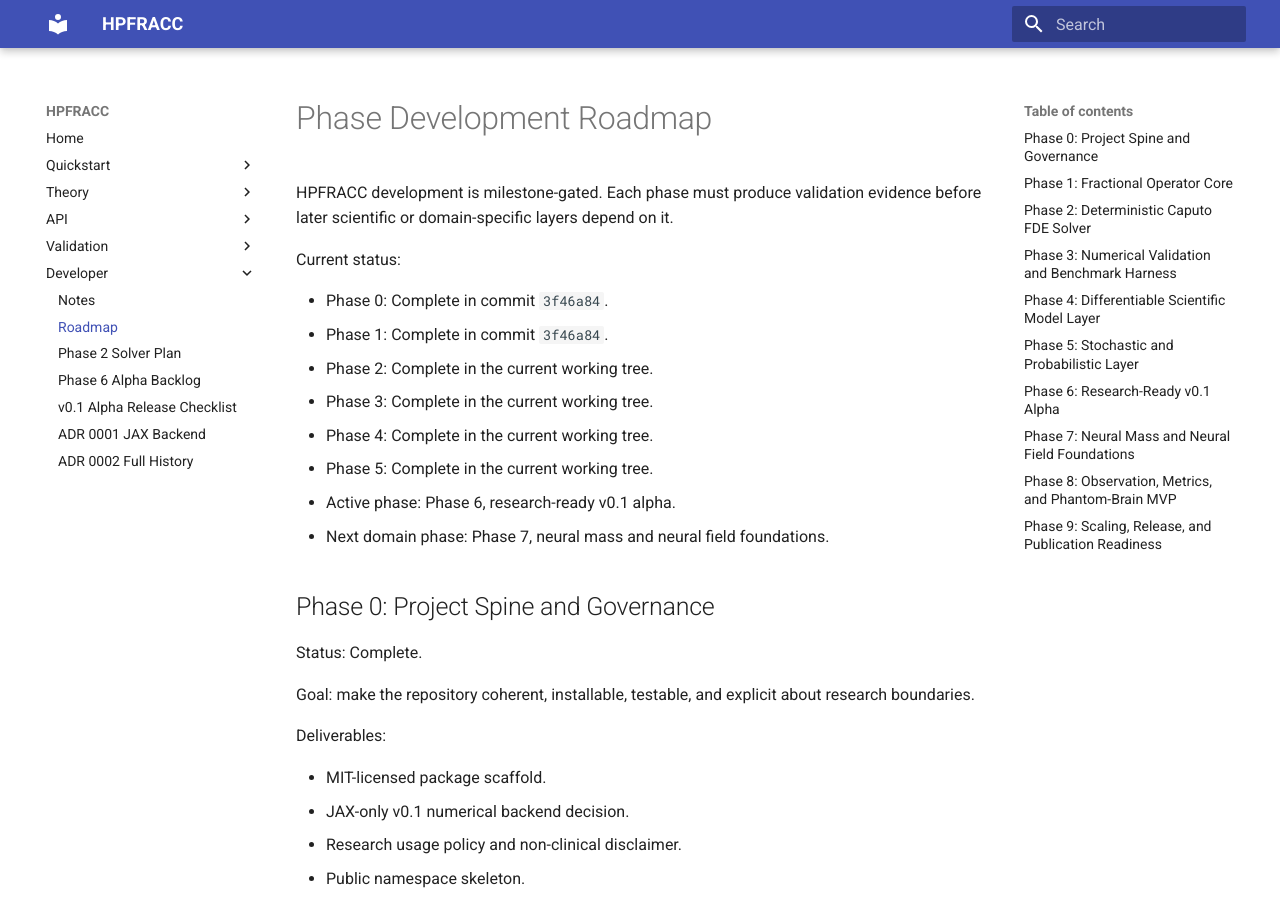
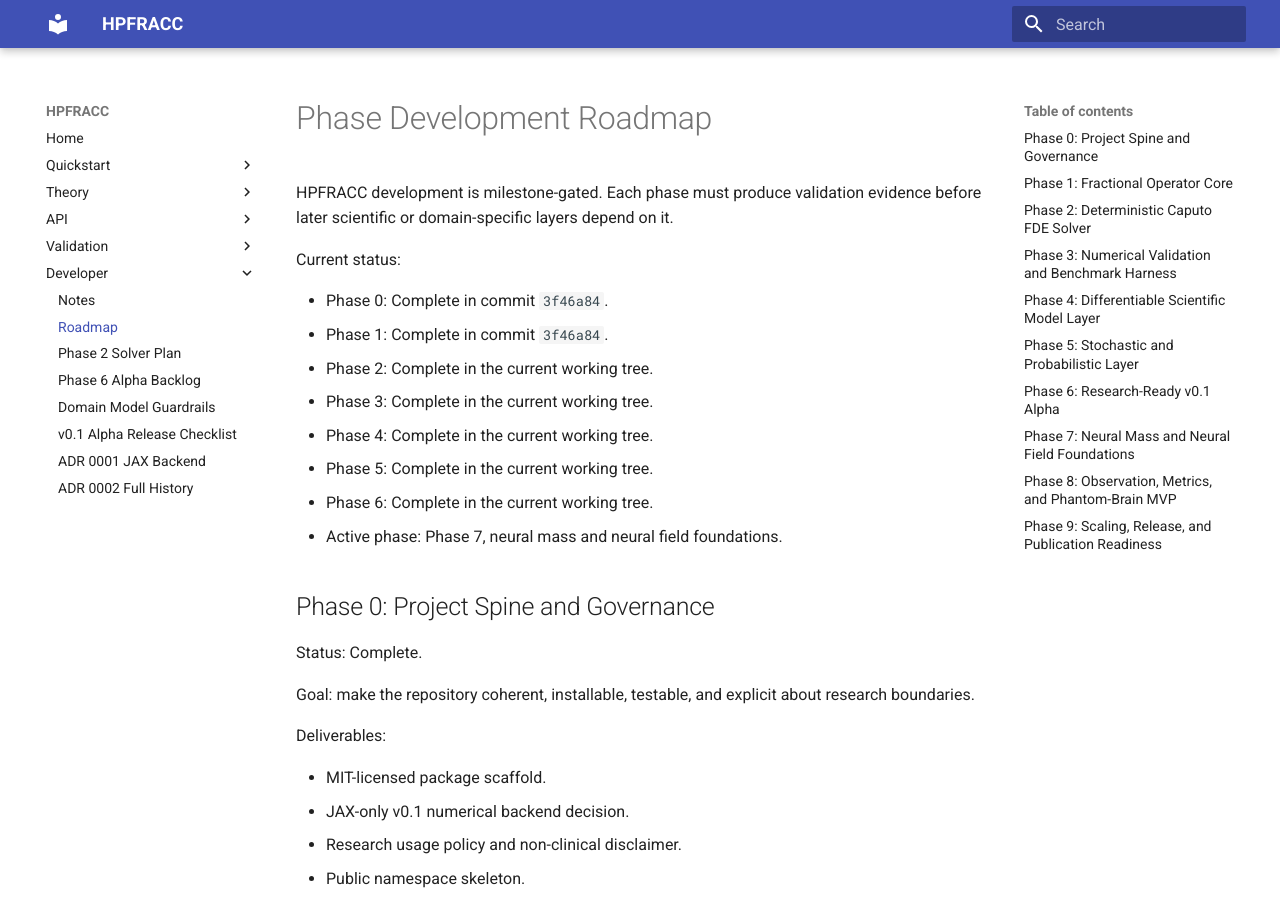
Before and after one commit to dave2k77/hpfracc, an MkDocs documentation site: the page built from docs/developer/roadmap.md, in a window 1280 px wide and 900 px high. Built offline with MkDocs 1.6.1 and Material for MkDocs 9.7.7, drawn with Linux system fonts in a browser that asks for light colours; some of the changed text lies outside the part shown.

Commit message:
docs: complete phase 6 guardrails

```diff
--- a/docs/developer/roadmap.md
+++ b/docs/developer/roadmap.md
@@ -11,8 +11,8 @@ Current status:
 - Phase 3: Complete in the current working tree.
 - Phase 4: Complete in the current working tree.
 - Phase 5: Complete in the current working tree.
-- Active phase: Phase 6, research-ready v0.1 alpha.
-- Next domain phase: Phase 7, neural mass and neural field foundations.
+- Phase 6: Complete in the current working tree.
+- Active phase: Phase 7, neural mass and neural field foundations.
 
 ## Phase 0: Project Spine and Governance
 
@@ -164,7 +164,7 @@ Exit criteria:
 
 ## Phase 6: Research-Ready v0.1 Alpha
 
-Status: Active.
+Status: Complete.
 
 Goal: make the completed numerical, differentiable-model, and experimental
 probabilistic foundations coherent enough for a credible v0.1 alpha release
--- a/mkdocs.yml
+++ b/mkdocs.yml
@@ -22,6 +22,7 @@ nav:
       - Roadmap: developer/roadmap.md
       - Phase 2 Solver Plan: developer/phase-2-caputo-fde-solver.md
       - Phase 6 Alpha Backlog: developer/phase-6-research-ready-alpha.md
+      - Domain Model Guardrails: developer/domain-model-guardrails.md
       - v0.1 Alpha Release Checklist: developer/release-checklist.md
       - ADR 0001 JAX Backend: developer/adr-0001-jax-only-v0.1.md
       - ADR 0002 Full History: developer/adr-0002-full-history-first.md
```
Also changed, not shown: docs/developer/domain-model-guardrails.md (added, +53 -0 lines), docs/developer/index.md (+6 -0 lines), docs/developer/phase-6-research-ready-alpha.md (+1 -1 lines), 1 other file.
